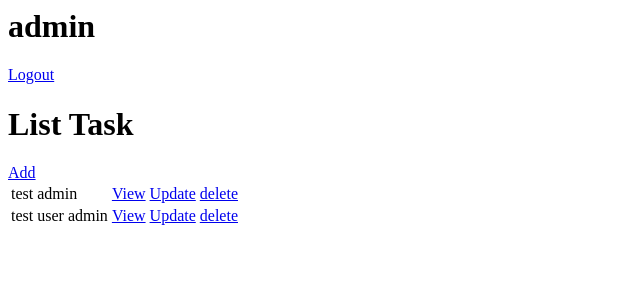
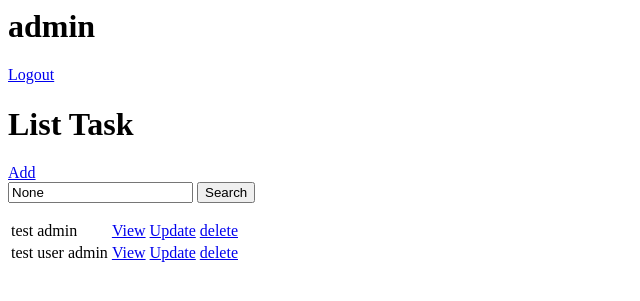
Before and after one commit to yotakeys/ToDoList-django, a Django app: page / in a window 1280 px wide. Shown: the top 301 px of the page, without its empty margins (0-640 px from the left). Run offline with Django 3.2, Linux system fonts and the light colour scheme; a user stored in the database is signed in; data comes from the database, SQL or seed files in the repository.

Commit message:
Add Search Feature

```diff
--- a/app/templates/app/task_list.html
+++ b/app/templates/app/task_list.html
@@ -7,6 +7,12 @@
 
 <h1>List Task</h1>
 <a href="{% url 'taskcreate' %}">Add</a>
+
+<form method="GET">
+    <input type="text" name="search" value="{{search_value}}" />
+    <input type="submit" value="Search">
+</form>
+
 <table>
     {% for task in tasks %}
     <tr>
--- a/app/views.py
+++ b/app/views.py
@@ -49,6 +49,12 @@
         context = super().get_context_data(**kwargs)
         context['tasks'] = context['tasks'].filter(user=self.request.user)
         context['tasks'] = context['tasks'].filter(complete=False)
+
+        search = self.request.GET.get('search')
+        if search:
+            context['tasks'] = context['tasks'].filter(
+                title__icontains=search)
+        context['search_value'] = search
         return context
 
 
```
